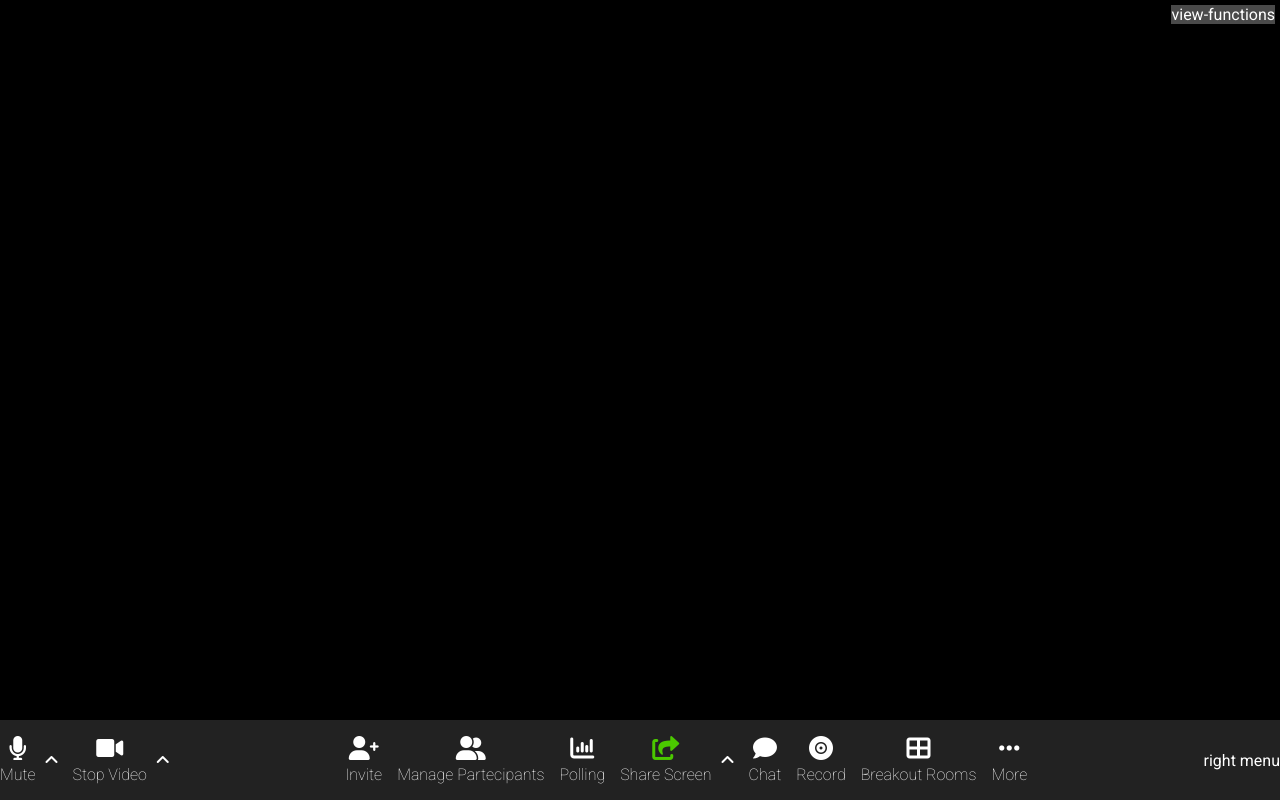
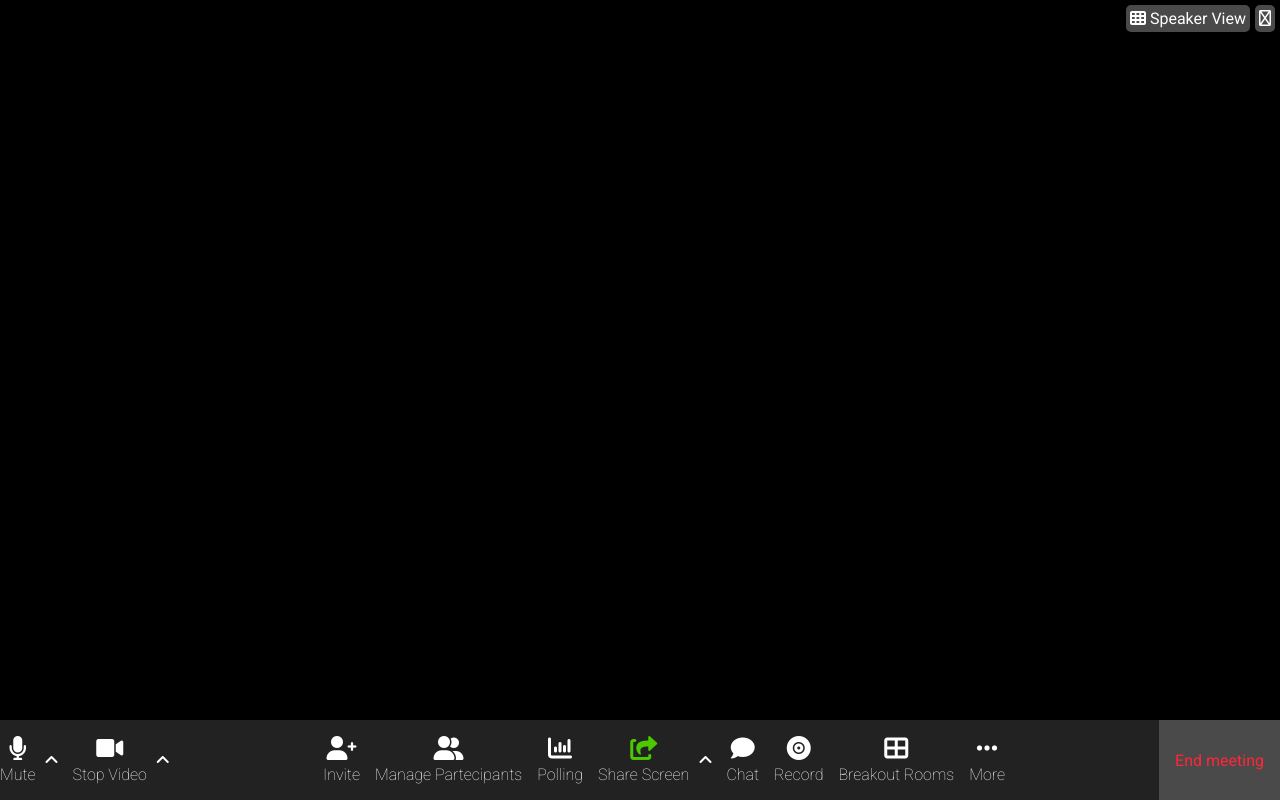
Before and after one commit to MirkOrlando/html-css-zoom, a plain HTML site: page index.html in a window 1280 px wide. Drawn offline with Linux system fonts and the light colour scheme.

Commit message:
created .view-functions

```diff
--- a/assets/css/style.css
+++ b/assets/css/style.css
@@ -46,6 +46,10 @@ ul.unstyled {
     color: var(--success);
 }
 
+.alert {
+    color: var(--alert);
+}
+
 /* font-size */
 
 .fs-24 {
@@ -78,13 +82,16 @@ ul.unstyled {
 }
 
 .view-functions {
+    column-gap: 5px;
     position: absolute;
     top: 5px;
     right: 5px;
 }
 
-.view-functions { /* cambiare il tag html selezionato e selezionare i suoi figli */
+.view-functions div{
     background-color: var(--paledark);
+    padding: 0.25rem;
+    border-radius: 5px;
 }
 
 /* #endregion site-header */
@@ -137,7 +144,11 @@ ul.unstyled {
     row-gap: 5px;
 }
 
-
-
+#site-footer .right-menu.d-flex{
+    align-items: center;
+    height: 100%;
+    background-color: var(--paledark);
+    padding: 0 1rem;
+}
 
 /* #endregion site-footer */
--- a/index.html
+++ b/index.html
@@ -1,5 +1,6 @@
 <!DOCTYPE html>
 <html lang="en">
+
 <head>
     <meta charset="UTF-8">
     <meta http-equiv="X-UA-Compatible" content="IE=edge">
@@ -8,17 +9,24 @@
     <link rel="preconnect" href="https://fonts.googleapis.com">
     <link rel="preconnect" href="https://fonts.gstatic.com" crossorigin>
     <link href="https://fonts.googleapis.com/css2?family=Roboto:wght@100;300;400;500;700&display=swap" rel="stylesheet">
-    <link rel="stylesheet" href="https://cdnjs.cloudflare.com/ajax/libs/font-awesome/6.0.0/css/all.min.css" integrity="sha512-9usAa10IRO0HhonpyAIVpjrylPvoDwiPUiKdWk5t3PyolY1cOd4DSE0Ga+ri4AuTroPR5aQvXU9xC6qOPnzFeg==" crossorigin="anonymous" referrerpolicy="no-referrer" />
+    <link rel="stylesheet" href="https://cdnjs.cloudflare.com/ajax/libs/font-awesome/6.0.0/css/all.min.css"
+        integrity="sha512-9usAa10IRO0HhonpyAIVpjrylPvoDwiPUiKdWk5t3PyolY1cOd4DSE0Ga+ri4AuTroPR5aQvXU9xC6qOPnzFeg=="
+        crossorigin="anonymous" referrerpolicy="no-referrer" />
     <link rel="stylesheet" href="./assets/css/style.css">
 </head>
+
 <body>
 
     <header id="site-header">
 
-        <div class="view-functions">
-            view-functions
-            <span></span>
-            <span></span>
+        <div class="view-functions d-flex">
+            <div>
+                <i class="fa-solid fa-table-cells"></i>
+                Speaker View
+            </div>
+            <div>
+                <i class="fa-regular fa-compress"></i>
+            </div>
         </div>
         <!-- /.view-function -->
 
@@ -109,8 +117,8 @@
         </nav>
         <!-- /.nav-bar main-menu -->
 
-        <div class="right-menu">
-            right menu
+        <div class="right-menu d-flex">
+                <a href="" class="alert">End meeting</a>
         </div>
         <!-- /.right-menu -->
 
@@ -118,4 +126,5 @@
     <!-- /#site-footer -->
 
 </body>
+
 </html>
```
